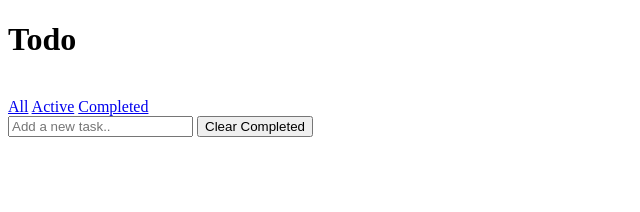
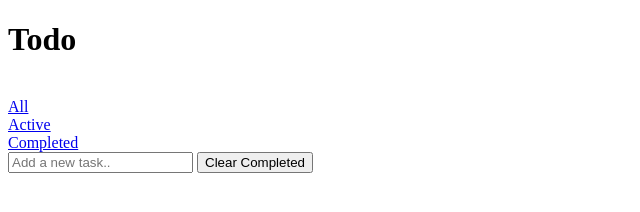
Before and after one commit to haakensonb/todo_app, a plain HTML site: page index.html in a window 1280 px wide. Shown: the whole page, without its empty margins (0-640 px from the left). Drawn offline with Linux system fonts and the light colour scheme.

Commit message:
Fixed broken li

```diff
--- a/index.html
+++ b/index.html
@@ -2,18 +2,23 @@
 <html>
   <head>
     <link  rel="stylesheet" type="text/css" href="./style.css">
+    <link href="https://fonts.googleapis.com/css?family=Abel" rel="stylesheet">
     <title>Todo App</title>
   </head>
 
   <body>
-
+    <div class="flex-container">
       <div id="todoApp">
         <h1>Todo</h1>
           <div>
             <ul class="filters">
               <li>
                 <a id="all" href="#">All</a>
+              </li>
+              <li>
                 <a id="active" href="#">Active</a>
+              </li>
+              <li>
                 <a id="completed" href="#">Completed</a>
               </li>
             </ul>
@@ -27,6 +32,8 @@
 
         </ul>
       </div>
+    </div>
+
 
     <script src="./main.js"></script>
   </body>
```
Lines whose indentation alone changed are shown as unchanged.
